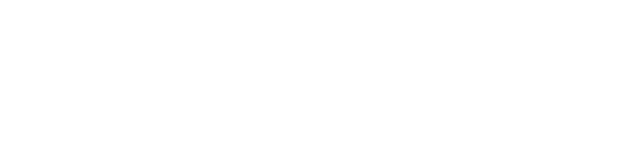
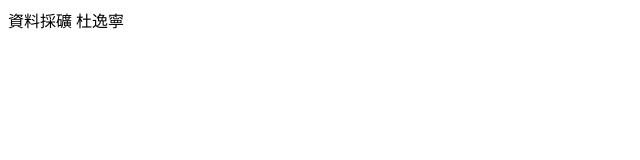
Before and after one commit to Eniddu/eniddu, a plain HTML site: page index.html in a window 1280 px wide. Shown: the whole page, without its empty margins (0-640 px from the left). Drawn offline with Linux system fonts and the light colour scheme.

Commit message:
add text

```diff
--- a/index.html
+++ b/index.html
@@ -5,6 +5,6 @@
     <title>Title</title>
 </head>
 <body>
-
+資料採礦 杜逸寧
 </body>
 </html>
```
